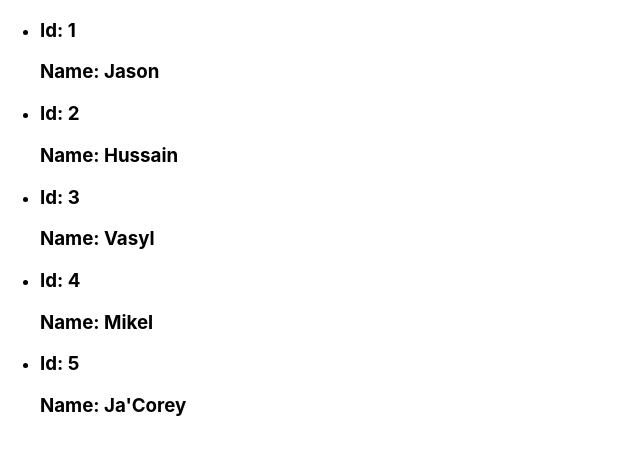
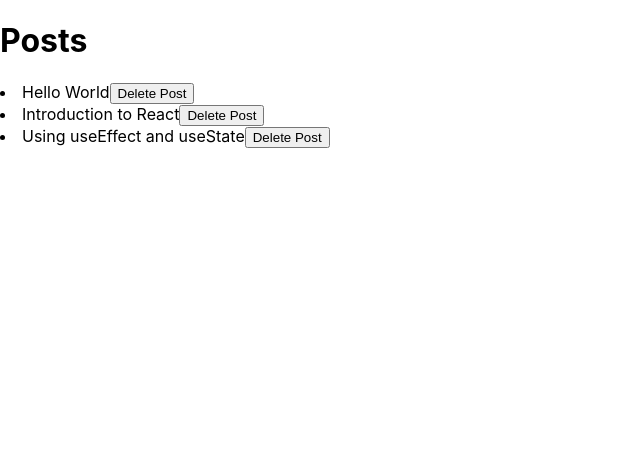
Before and after one commit to abshir24/skillspire-fsjan2025, a React (Create React App) app in the folder React/demo/: page / in a window 1280 px wide. Shown: the top 454 px of the page, without its empty margins (0-640 px from the left). Built offline with nearby package versions, Linux system fonts and the light colour scheme.

Commit message:
added react a14

```diff
--- a/React/demo/src/App.js
+++ b/React/demo/src/App.js
@@ -9,19 +9,14 @@ import Students from './components/Students';
 import Student from './components/Student';
 // import ListRenderer from './components/ListRenderer';
 //import A11 from "./components/A11"
-
 // import Food from './components/Food';
 // import Vacation from './components/Vacation';
+import A14 from './components/A14';
 
 
 function App(){
   return (
-    <Router>
-        <Routes>
-            <Route path='/' element={<Students />} />
-            <Route path='/item/:id' element={ <Student />}/>
-        </Routes>
-    </Router>
+    <A14 />
   );
 }
 
--- /dev/null
+++ b/React/demo/src/components/A14.js
@@ -0,0 +1,42 @@
+import React, { useState,useEffect } from 'react';
+
+function A14(){
+    const [posts, setPosts] = useState(
+        [
+            { id: 1, title: "Hello World" },
+            { id: 2, title: "Introduction to React" },
+            { id: 3, title: "Using useEffect and useState" }
+        ])
+
+    const [loading, setLoading] = useState(true)
+
+    useEffect(() =>{
+        setTimeout(function() {
+            setLoading(false)
+        }, 2000);
+    },[])
+
+    const deletePost = (id) => {
+        setPosts(posts.filter((post) => post.id !== id))
+    }
+
+    if(loading === true) return <h1>Loading...</h1>
+    else{
+        return (
+            <div>
+                <h1>Posts</h1>
+                    {posts.map((post) => (
+                        <div>
+                            <li key={post.id}>
+                                {post.title}
+                                <button onClick = { () => deletePost(post.id) }>Delete Post</button>
+                            </li>
+                        </div>
+
+                    ))}
+            </div>
+            )
+    }
+}
+
+export default A14
```
